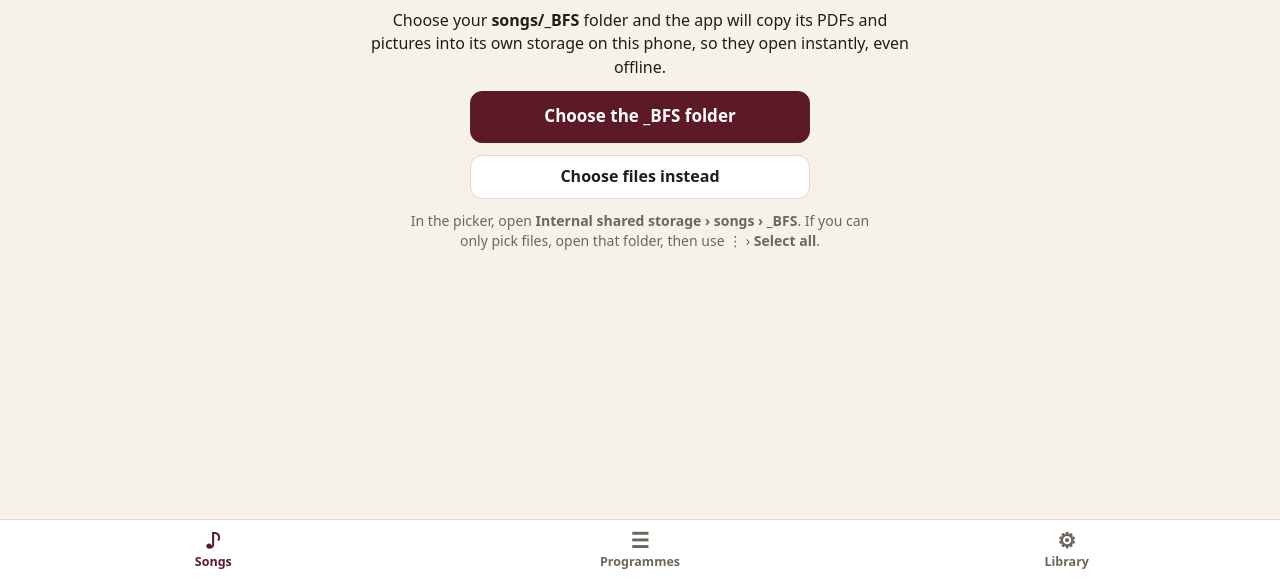
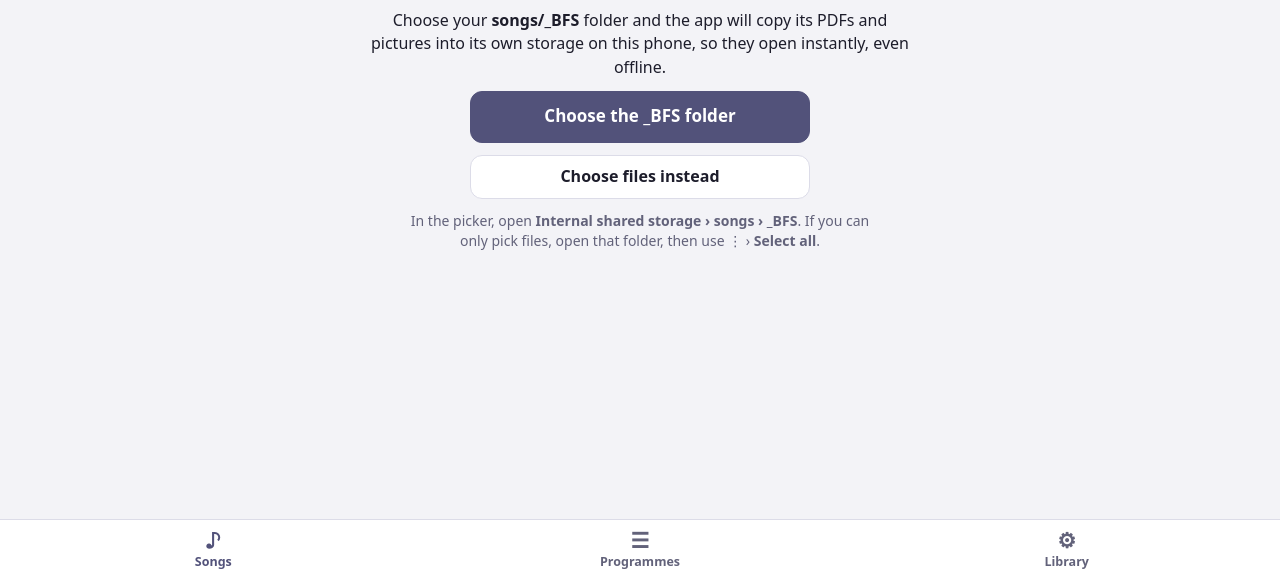
Before and after one commit to richardtoller/BFS_APP, a plain HTML site: page index.html in a window 1280 px wide. Shown: the part 219-800 px from the top of the page. Drawn offline with Linux system fonts and the light colour scheme.

Commit message:
Change the colour scheme to one based on #52527a
Muted indigo accent with cool off-white and slate tones, a matching
dark mode, viewer and app icon.

Co-Authored-By: Claude Opus 5.5 <noreply@anthropic.com>
Claude-Session: https://claude.ai/code/session_017pJwq7ouWRYoUTCwHjoLLf

```diff
--- a/index.html
+++ b/index.html
@@ -5,7 +5,7 @@
   <meta name="viewport" content="width=device-width, initial-scale=1, viewport-fit=cover">
   <title>Scores</title>
   <meta name="description" content="View and organise your sheet music and build concert programmes.">
-  <meta name="theme-color" content="#5c1a26">
+  <meta name="theme-color" content="#52527a">
   <meta name="mobile-web-app-capable" content="yes">
   <meta name="apple-mobile-web-app-capable" content="yes">
   <meta name="apple-mobile-web-app-title" content="Scores">
--- a/styles.css
+++ b/styles.css
@@ -1,13 +1,13 @@
 :root {
-  --bg: #f6f2ea;
+  --bg: #f3f3f7;
   --surface: #ffffff;
-  --surface-2: #efe9dd;
-  --ink: #221d19;
-  --muted: #6f655b;
-  --line: #e1d8c8;
-  --accent: #5c1a26;
+  --surface-2: #e9e9f1;
+  --ink: #1d1d2b;
+  --muted: #62627a;
+  --line: #dcdce8;
+  --accent: #52527a;
   --accent-ink: #ffffff;
-  --accent-soft: #f3e3e5;
+  --accent-soft: #e6e6f2;
   --xmas: #1f6b3f;
   --xmas-soft: #e2f1e7;
   --danger: #a3261f;
@@ -20,15 +20,15 @@
 }
 @media (prefers-color-scheme: dark) {
   :root {
-    --bg: #17130f;
-    --surface: #221c17;
-    --surface-2: #2c251f;
-    --ink: #f1ebe2;
-    --muted: #a99d90;
-    --line: #3a3129;
-    --accent: #d98b97;
-    --accent-ink: #1b1210;
-    --accent-soft: #3a2328;
+    --bg: #14141c;
+    --surface: #1e1e2a;
+    --surface-2: #282838;
+    --ink: #ececf4;
+    --muted: #a0a0b8;
+    --line: #33334a;
+    --accent: #a9a9e0;
+    --accent-ink: #15151f;
+    --accent-soft: #2b2b44;
     --xmas: #7fd19d;
     --xmas-soft: #1f3327;
     --danger: #ff8a7f;
@@ -60,7 +60,7 @@ button { cursor: pointer; }
   display: flex; align-items: center; gap: 8px;
   background: var(--accent); color: var(--accent-ink);
 }
-@media (prefers-color-scheme: dark) { .topbar { background: #2a1a1d; color: var(--ink); } }
+@media (prefers-color-scheme: dark) { .topbar { background: #2a2a40; color: var(--ink); } }
 .topbar h1 {
   flex: 1; margin: 0; min-width: 0;
   font: 600 21px/1.2 var(--serif);
@@ -258,11 +258,11 @@ progress { width: 100%; height: 10px; accent-color: var(--accent); }
   position: fixed; z-index: 60; left: 50%; transform: translateX(-50%);
   bottom: calc(var(--tab-h) + env(safe-area-inset-bottom) + 16px);
   max-width: calc(100% - 32px); padding: 10px 16px; border-radius: 12px;
-  background: #2a2420; color: #fff; font-size: 14.5px; box-shadow: 0 6px 20px rgb(0 0 0 / .25);
+  background: #26263a; color: #fff; font-size: 14.5px; box-shadow: 0 6px 20px rgb(0 0 0 / .25);
 }
 
 /* ---------- viewer ---------- */
-.viewer { position: fixed; inset: 0; z-index: 50; background: #3a3633; color: #fff; }
+.viewer { position: fixed; inset: 0; z-index: 50; background: #33333f; color: #fff; }
 .v-scroll {
   position: absolute; inset: 0; overflow: auto;
   touch-action: pan-x pan-y; overscroll-behavior: contain;
@@ -274,18 +274,18 @@ progress { width: 100%; height: 10px; accent-color: var(--accent); }
 .v-img { object-fit: contain; }
 .v-detail { position: absolute; display: block; }
 .v-end { flex: none; padding: 20px 16px calc(40px + env(safe-area-inset-bottom)); display: grid; gap: 10px; justify-items: center; text-align: center; min-height: 80px; }
-.v-note { color: #e8dcd0; font-style: italic; font-family: var(--serif); font-size: 17px; }
+.v-note { color: #e0e0ee; font-style: italic; font-family: var(--serif); font-size: 17px; }
 .v-next-big {
   display: grid; gap: 2px; width: min(100%, 420px); padding: 14px 18px;
-  border: 0; border-radius: 14px; background: #fff; color: #5c1a26; text-align: left;
+  border: 0; border-radius: 14px; background: #fff; color: #52527a; text-align: left;
 }
-.v-next-big span { font-size: 13px; color: #6f655b; font-weight: 600; }
+.v-next-big span { font-size: 13px; color: #62627a; font-weight: 600; }
 .v-next-big strong { font: 600 19px var(--serif); }
 
 .v-bar {
   position: absolute; left: 0; right: 0; z-index: 2;
   display: flex; align-items: center; gap: 4px; padding: 6px 8px;
-  background: rgb(24 20 18 / .86); backdrop-filter: blur(6px);
+  background: rgb(22 22 32 / .86); backdrop-filter: blur(6px);
   transition: transform .2s, opacity .2s;
 }
 .v-top { top: 0; padding-top: calc(6px + env(safe-area-inset-top)); }
@@ -300,8 +300,8 @@ progress { width: 100%; height: 10px; accent-color: var(--accent); }
 .v-btn.v-wide { font-size: 15px; font-weight: 600; padding: 0 12px; }
 .v-title { flex: 1; min-width: 0; display: grid; line-height: 1.2; padding: 0 4px; }
 .v-title strong { font: 600 17px var(--serif); white-space: nowrap; overflow: hidden; text-overflow: ellipsis; }
-.v-title span { font-size: 12.5px; color: #cfc4b8; white-space: nowrap; overflow: hidden; text-overflow: ellipsis; }
-.v-page { font-size: 13.5px; color: #e0d6cb; margin: 0 auto; }
+.v-title span { font-size: 12.5px; color: #c8c8dc; white-space: nowrap; overflow: hidden; text-overflow: ellipsis; }
+.v-page { font-size: 13.5px; color: #dcdce8; margin: 0 auto; }
 .v-zoom, .v-msg {
   position: absolute; left: 50%; top: 50%; transform: translate(-50%, -50%); z-index: 3;
   padding: 8px 16px; border-radius: 12px; background: rgb(0 0 0 / .7); color: #fff; font-weight: 600;
--- a/sw.js
+++ b/sw.js
@@ -1,6 +1,6 @@
 // Offline support for the Scores app: cache the app shell (including the PDF renderer),
 // serve cache-first and refresh in the background. The scores themselves live in IndexedDB.
-const CACHE = 'scores-v2';
+const CACHE = 'scores-v3';
 const ASSETS = [
   './', 'index.html', 'styles.css', 'manifest.webmanifest',
   'js/app.js', 'js/db.js', 'js/viewer.js',
```
Also changed, not shown: icons/apple-touch-icon.png, icons/icon-192.png, icons/icon-512.png, icons/icon.svg, manifest.webmanifest.
